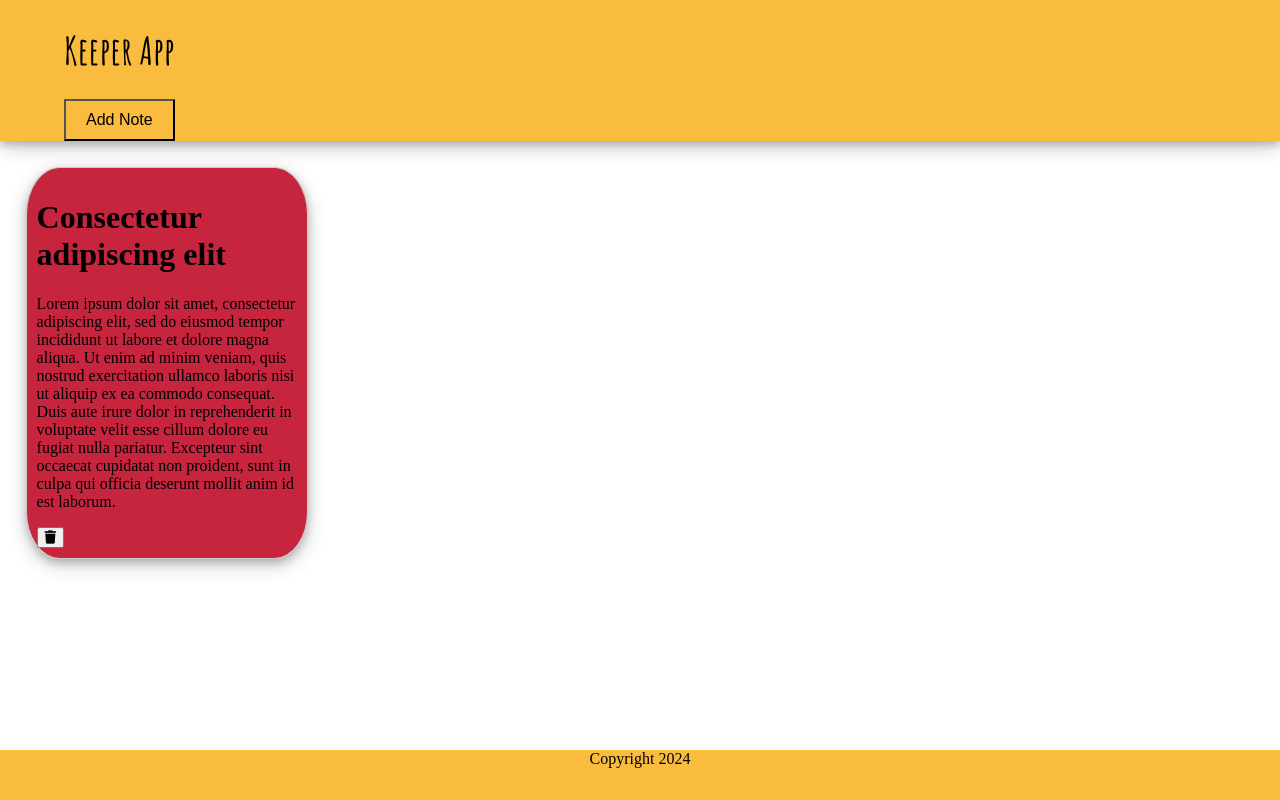
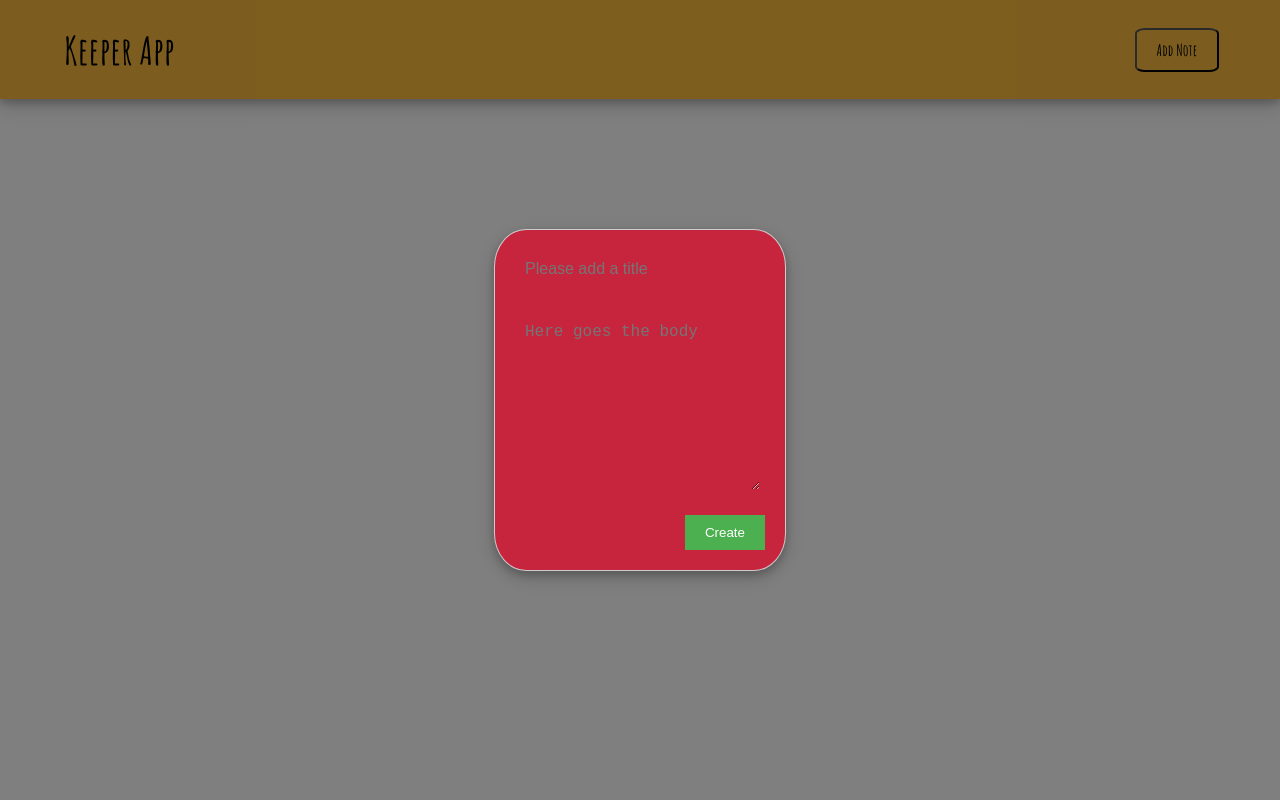
Before and after one commit to Snimpo/Keeper-App-React, a React (Vite) app: page / in a window 1280 px wide. Both pictures are taken after a click on the button "Add Note". Built offline with nearby package versions, Linux system fonts and the light colour scheme.

Commit message:
added more functionalities

```diff
--- a/src/App.css
+++ b/src/App.css
@@ -1,45 +1,90 @@
+header {
+  display: flex;
+  align-items: center;
+  justify-content: space-between; /* This should push the button to the right */
+  box-shadow: 0 4px 8px 0 rgba(0, 0, 0, 0.2), 0 6px 20px 0 rgba(0, 0, 0, 0.19);
+  font-family: "Amatic SC", sans-serif;
+  padding-left: 5%;
+  font-size: larger;
+  background-color: rgb(250, 188, 63);
+}
+
+.button-container {
+  display: flex;
+  align-items: center;
+  justify-content: flex-end;
+}
+
 .add-note-button {
-  margin-right: auto;
+  margin-right: 5%; /* Optional: Adds some space to the right of the button */
   padding: 10px 20px;
   font-size: 16px;
   cursor: pointer;
   background-color: inherit;
+  font-family: "Amatic SC", sans-serif;
+  font-weight: bold;
+  border-radius: 12%;
 }
 
-
-
-.App {
-  min-height: 100vh;
+.note-form-container {
   display: flex;
-  flex-direction: column;
-}
-
-header {
-  box-shadow: 0 4px 8px 0 rgba(0, 0, 0, 0.2), 0 6px 20px 0 rgba(0, 0, 0, 0.19);
-
-  font-family: "Amatic SC", sans-serif;
-
-  padding-left: 5%;
-  font-size: larger;
-
-  background-color: rgb(250, 188, 63);
-}
-
-footer {
-  text-align: center;
-
-  margin-top: auto;
-  height: 50px;
-  background-color: rgb(250, 188, 63);
+  justify-content: center;
+  align-items: center;
+  position: fixed;
+  top: 0;
+  left: 0;
+  width: 100%;
+  height: 100%;
+  background-color: rgba(0, 0, 0, 0.5); /* Optional: Adds a semi-transparent background */
+  z-index: 1000; /* Ensures the form is on top of other content */
 }
 
 .note-body {
+  display: flex;
+  flex-direction: column;
+  justify-content: space-between;
+  margin-top: 0%;
   box-shadow: 0 4px 8px 0 rgba(0, 0, 0, 0.2), 0 6px 20px 0 rgba(0, 0, 0, 0.19);
-
-  margin: 2%;
-  width: 260px;
-  padding: 10px;
+  margin: 3%;
+  width: 250px; /* Increased width for more space */
+  padding: 20px; /* Increased padding for better spacing */
   border: 1px solid #ccc;
   background-color: rgb(199, 37, 62);
-  border-radius: 12%;
+  border-radius: 11%;
+  min-height: 300px;
 }
+
+.note-body input,
+.note-body textarea {
+  width: 90%;
+  margin-bottom: 10%;
+  padding: 10px;
+  font-size: 16px;
+  border: none;
+  outline: none;
+  background: none;
+  color: white;
+}
+
+.note-body textarea {
+  height: 150px;
+  flex-grow: 1;/* Adjust this value to make the textarea larger by default */
+}
+
+.note-footer {
+  display: flex;
+  justify-content: flex-end;
+}
+
+.create-note-button {
+  align-self: flex-end;
+  padding: 10px 20px;
+  background-color: #4CAF50;
+  color: white;
+  border: none;
+  cursor: pointer;
+}
+
+.create-note-button:hover {
+  background-color: #45a049;
+}
--- a/src/App.jsx
+++ b/src/App.jsx
@@ -5,12 +5,24 @@ import Footer from './Footer';
 import '@fortawesome/fontawesome-free/css/all.min.css';
 
 function App() {
+  const [notes, setNotes] = useState([]);
+  const [title, setTitle] = useState('');
+  const [body, setBody] = useState('');
+  const [isAdding, setIsAdding] = useState(false);
 
-  //useState and hooks to dynamically handle the addition or removal of the cards
-  const [notes, setNotes] = useState([]);
+  const startAddingNote = () => {
+    setIsAdding(true);
+  };
 
-  const addNote = () => {
-    setNotes([...notes, {}]);
+  const createNote = () => {
+    if (title && body) {
+      setNotes([...notes, { title, body }]);
+      setTitle('');
+      setBody('');
+      setIsAdding(false);
+    } else {
+      alert('Please enter both title and body');
+    }
   };
 
   const removeNote = (index) => {
@@ -18,19 +30,38 @@ function App() {
   };
 
   return (
-    <div className="App">
-      <Header onAddNote={addNote} />
-
-      <div className="Content" style={{ display: 'flex', flexDirection: 'row' }}>
+    <div>
+      <Header onAddNote={startAddingNote} />
+      {isAdding && (
+        <div className="note-form-container">
+          <div className="note-body">
+            <input
+              type="text"
+              placeholder="Please add a title"
+              value={title}
+              onChange={(e) => setTitle(e.target.value)}
+            />
+            <textarea
+              placeholder="Here goes the body"
+              value={body}
+              onChange={(e) => setBody(e.target.value)}
+            />
+            <button className="create-note-button" onClick={createNote}>
+              Create
+            </button>
+          </div>
+        </div>
+      )}
+      <div>
         {notes.map((note, index) => (
-          <Note key={index} onRemove={() => removeNote(index)} />
+          <Note
+            key={index}
+            title={note.title}
+            body={note.body}
+            onRemove={() => removeNote(index)}
+          />
         ))}
       </div>
-
-
-
-
-      <Footer />
     </div>
   );
 }
--- a/src/Header.jsx
+++ b/src/Header.jsx
@@ -1,5 +1,5 @@
 import React from "react";
-function Header({onAddNote }) {
+function Header({onAddNote}) {
   return (
     //decided to use a header tag instead of a <h1>
 
--- a/src/Note.jsx
+++ b/src/Note.jsx
@@ -1,18 +1,18 @@
 import React from "react";
 
-function Note({ onRemove }) {
+function Note({ title, body, onRemove }) {
   return (
-    <>
-      <div className="note-body">
-        <h1 className="card-title">Consectetur adipiscing elit</h1>
-        <div >
-          <p>Lorem ipsum dolor sit amet, consectetur adipiscing elit, sed do eiusmod tempor incididunt ut labore et dolore magna aliqua. Ut enim ad minim veniam, quis nostrud exercitation ullamco laboris nisi ut aliquip ex ea commodo consequat. Duis aute irure dolor in reprehenderit in voluptate velit esse cillum dolore eu fugiat nulla pariatur. Excepteur sint occaecat cupidatat non proident, sunt in culpa qui officia deserunt mollit anim id est laborum.</p>
-          <button onClick={onRemove}>
+    <div className="note-body">
+      <h1 className="card-title">{title}</h1>
+      <div>
+        <p>{body}</p>
+        <div className="note-footer">
+        <button className="delete-note-button" onClick={onRemove}>
           <i className="fas fa-trash"></i>
-          </button>
-        </div>
+        </button>
       </div>
-    </>
+      </div>
+    </div>
   );
 }
 
```
